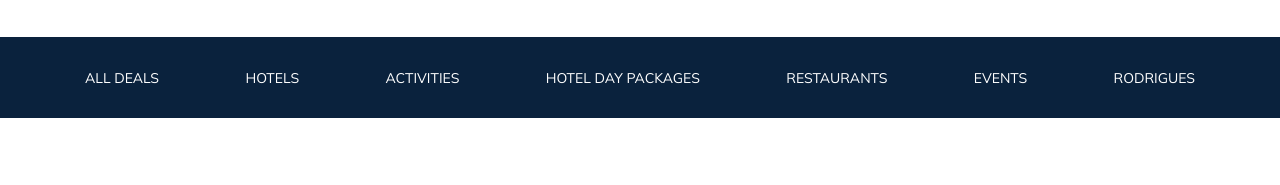
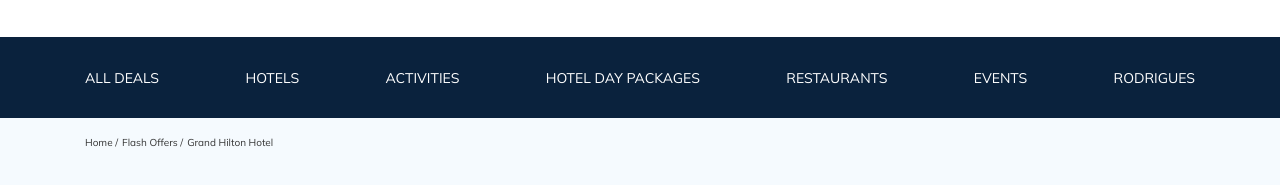
Before and after one commit to effynya/tour-plane, a plain HTML site: page index.html in a window 1280 px wide. Shown: the part 83-268 px from the top of the page. Drawn offline with Linux system fonts and the light colour scheme.

Commit message:
create: created breadcrumbs

```diff
--- a/index.html
+++ b/index.html
@@ -75,6 +75,24 @@
       </div>
       <!-- /.navbar-bottom -->
     </header>
+
+    <nav class="breadcrumb">
+      <div class="container">
+        <ul class="breadcrumb-list">
+          <li class="breadcrumb-list__item">
+            <a href="#" class="breadcrumb-list__link">Home</a>
+          </li>
+          <li class="breadcrumb-list__item">
+            <a href="#" class="breadcrumb-list__link">Flash Offers</a>
+          </li>
+          <li class="breadcrumb-list__item">
+            Grand Hilton Hotel
+          </li>
+        </ul>
+      </div>
+      <!-- /.container -->
+    </nav>
+    <!-- /.breadcrumb -->
   </body>
 
 </html>
--- a/sass/_settings.sass
+++ b/sass/_settings.sass
@@ -2,6 +2,7 @@
   box-sizing: border-box
 body
   font-family: 'Mulish', sans-serif
+  background-color: $secondary
   color: $text-color
 .container
   max-width: 1110px
--- a/sass/_variables.sass
+++ b/sass/_variables.sass
@@ -1,4 +1,5 @@
 $primary: #EC1F46
+$secondary: #F5FAFE
 $text-color: #333333
 $dark: #0A223D
 $light: #fff
--- /dev/null
+++ b/sass/blocks/_breadcrumb.sass
@@ -0,0 +1,17 @@
+.breadcrumb
+  &-list
+    display: flex
+    align-items: center
+    padding: 18px 0
+    margin: 0
+    list-style: none
+    &__item
+      font-size: 10px
+      line-height: 13px
+      &:not(:last-child)
+        &::after
+          content: '/'
+          margin-right: 4px
+    &__link
+      text-decoration: none
+      color: inherit
--- a/sass/style.sass
+++ b/sass/style.sass
@@ -6,5 +6,7 @@
 @import 'normalize'
 // Стили для блока header
 @import 'blocks/header'
+// Хлебные крошки
+@import 'blocks/breadcrumb'
 // Подключение стилей для адаптива
 @import 'media'
```
Also changed, not shown: css/style.css, 1 other file.
